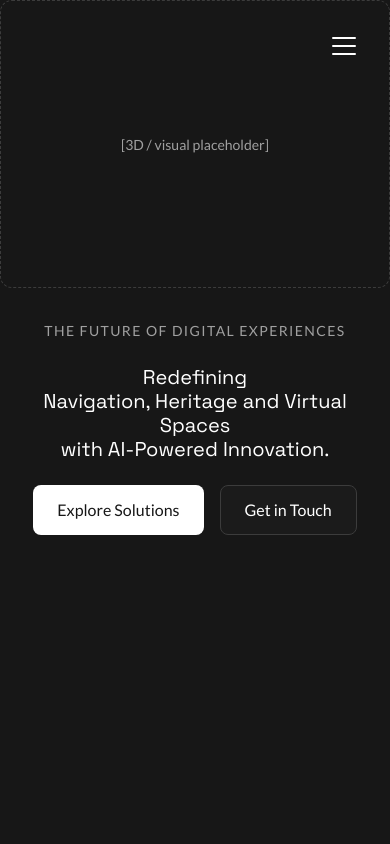
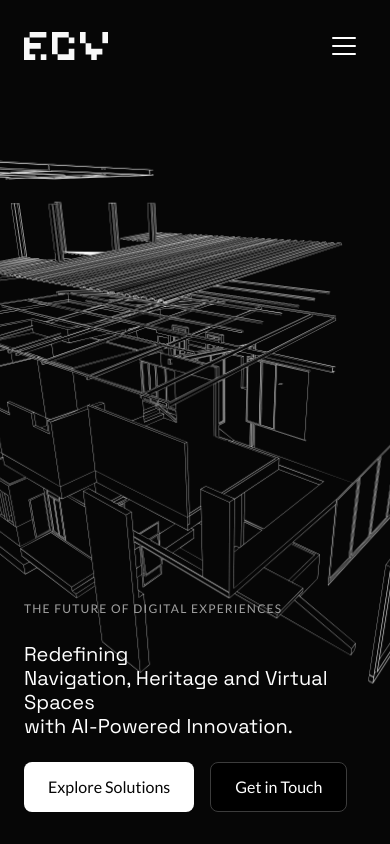
Before and after one commit to axellstr/ecv, an Astro site: page / in a window 390 px wide. Shown: the top 844 px of the page. Built offline with nearby package versions, Linux system fonts and the light colour scheme; Astro itself is replaced by a stand-in of ours.

Commit message:
Add new components, images, and update styling

```diff
--- a/package.json
+++ b/package.json
@@ -3,6 +3,7 @@
   "type": "module",
   "version": "0.0.1",
   "scripts": {
+    "hero:svg": "node scripts/wrap-svg-paths.js",
     "dev": "astro dev",
     "build": "astro build",
     "preview": "astro preview",
--- a/src/components/Hero.astro
+++ b/src/components/Hero.astro
@@ -1,10 +1,11 @@
 ---
+import heroSvg from '../assets/hero-illustration.svg?raw';
 ---
 
 <section class="hero">
   <!-- Full-bleed visual on desktop -->
   <div class="hero__visual">
-    <div class="hero__placeholder"></div>
+    <div class="hero__image-wrap" set:html={heroSvg} />
   </div>
   <div class="hero__content">
     <p class="hero__eyebrow">The Future of Digital Experiences</p>
@@ -12,7 +13,7 @@
       Redefining <br>Navigation, Heritage and Virtual Spaces <br> with AI-Powered Innovation.
     </h1>
     <div class="hero__actions">
-      <a href="#work" class="hero__btn hero__btn--primary">Explore Solutions</a>
+      <a href="#solutions" class="hero__btn hero__btn--primary">Explore Solutions</a>
       <a href="#contact" class="hero__btn hero__btn--secondary">Get in Touch</a>
     </div>
   </div>
@@ -24,19 +25,10 @@
     min-height: 100vh;
   }
 
-  @media (min-width: 769px) {
-    .hero {
-      overflow: hidden;
-    }
+  .hero {
+    overflow: hidden;
   }
 
-  @media (max-width: 768px) {
-    .hero {
-      display: flex;
-      flex-direction: column;
-      text-align: center;
-    }
-  }
 
   /* Desktop: visual fills hero, content sits bottom-right */
   .hero__visual {
@@ -44,19 +36,68 @@
     inset: 0;
   }
 
-  .hero__placeholder {
+  .hero__image-wrap {
     width: 100%;
     height: 100%;
-    display: flex;
-    align-items: center;
-    justify-content: center;
+    position: relative;
+    overflow: hidden;
   }
 
-  .hero__placeholder::after {
-    content: '[3D / visual placeholder]';
-    font-size: var(--text-sm);
-    color: var(--c-text-muted);
-    font-family: var(--font-sans);
+  @media (max-width: 768px) {
+    .hero__image-wrap {
+      display: flex;
+      align-items: center;
+      justify-content: center;
+    }
+  }
+
+  .hero__image-wrap :global(svg) {
+    /* Desktop: pin to bottom-left so left side of illustration is visible */
+    position: absolute;
+    left: 0;
+    bottom: 0;
+    width: 100%;
+    height: 100%;
+    min-width: 100%;
+    min-height: 100%;
+    object-fit: contain;
+    animation: hero-svg-reveal 2s cubic-bezier(0.22, 1, 0.36, 1) forwards;
+  }
+
+  @media (max-width: 768px) {
+    .hero__image-wrap :global(svg) {
+      position: relative;
+      left: auto;
+      bottom: auto;
+      /* Center; render larger to avoid blur */
+      width: 160%;
+      height: 160%;
+      min-width: 160%;
+      min-height: 160%;
+      flex-shrink: 0;
+    }
+  }
+
+  .hero__image-wrap :global(.hero-svg-part) {
+    opacity: 0;
+    animation: hero-part-reveal 0.4s ease-out forwards;
+  }
+
+  @keyframes hero-svg-reveal {
+    from {
+      opacity: 0;
+      transform: scale(0.97) translateY(0.5rem);
+    }
+    to {
+      opacity: 1;
+      transform: scale(1) translateY(0);
+    }
+  }
+
+  @keyframes hero-part-reveal {
+    to {
+      opacity: 1;
+    }
   }
 
   .hero__content {
@@ -72,25 +113,14 @@
   }
 
   @media (max-width: 768px) {
-    .hero__visual {
-      position: relative;
-      min-height: 18rem;
-    }
-
-    .hero__placeholder {
-      min-height: 18rem;
-      border: 1px dashed var(--c-border);
-      border-radius: var(--r-lg);
-    }
-
     .hero__content {
-      position: relative;
-      bottom: auto;
-      right: auto;
-      padding: var(--s-8);
+      bottom: var(--s-8);
+      left: var(--s-6);
+      right: var(--s-6);
+      padding: 0;
       max-width: none;
-      align-items: center;
-      text-align: center;
+      align-items: flex-start;
+      text-align: left;
     }
   }
 
@@ -101,6 +131,12 @@
     text-transform: uppercase;
     letter-spacing: 0.1em;
     color: var(--c-text-muted);
+  }
+
+  @media (max-width: 768px) {
+    .hero__eyebrow {
+      font-size: var(--text-xs);
+    }
   }
 
   .hero__title {
@@ -121,7 +157,7 @@
 
   @media (max-width: 768px) {
     .hero__actions {
-      justify-content: center;
+      justify-content: flex-start;
     }
   }
 
--- a/src/components/Navbar.astro
+++ b/src/components/Navbar.astro
@@ -9,12 +9,17 @@
   </div>
   <ul class="navbar__list navbar__list--desktop" role="list">
     <li><a href="#about" class="navbar__link" data-section="about">About ECV</a></li>
-    <li><a href="#services" class="navbar__link" data-section="services">Services</a></li>
+    <li><a href="#solutions" class="navbar__link" data-section="solutions">Solutions</a></li>
     <li><a href="#digital-twins" class="navbar__link" data-section="digital-twins">Digital Twins</a></li>
     <li><a href="#interactive-model" class="navbar__link" data-section="interactive-model">Interactive Model</a></li>
     <li><a href="#use-cases" class="navbar__link" data-section="use-cases">Use Cases</a></li>
     <li><a href="#contact" class="navbar__link" data-section="contact">Contact</a></li>
   </ul>
+
+  <!-- Mobile: logo top-left (always visible) -->
+  <a href="#" class="navbar__brand navbar__brand--mobile-top" aria-label="E-Compvenience home">
+    <img src="/ecv.svg" alt="E-Compvenience" class="navbar__logo" width="108" height="36" />
+  </a>
 
   <!-- Mobile: hamburger button -->
   <button
@@ -35,8 +40,8 @@
       <img src="/ecv.svg" alt="E-Compvenience" class="navbar__logo" width="108" height="36" />
     </a>
     <ul class="navbar__list navbar__list--mobile" role="list">
-      <li><a href="#services" class="navbar__link" data-section="services">Services</a></li>
       <li><a href="#about" class="navbar__link" data-section="about">About ECV</a></li>
+      <li><a href="#solutions" class="navbar__link" data-section="solutions">Solutions</a></li>
       <li><a href="#digital-twins" class="navbar__link" data-section="digital-twins">Digital Twins</a></li>
       <li><a href="#interactive-model" class="navbar__link" data-section="interactive-model">Interactive Model</a></li>
       <li><a href="#use-cases" class="navbar__link" data-section="use-cases">Use Cases</a></li>
@@ -98,6 +103,36 @@
 
   .navbar__brand--mobile .navbar__logo {
     height: 1.75rem;
+  }
+
+  /* Mobile: logo top-left (matches hamburger tap target) */
+  .navbar__brand--mobile-top {
+    display: none;
+    position: fixed;
+    top: 1.5rem;
+    left: 1.5rem;
+    min-width: 44px;
+    min-height: 44px;
+    align-items: center;
+    z-index: 1001;
+    -webkit-tap-highlight-color: transparent;
+  }
+
+  .navbar__brand--mobile-top .navbar__logo {
+    height: 1.75rem;
+    width: auto;
+  }
+
+  @media (max-width: 768px) {
+    .navbar__brand--mobile-top {
+      display: flex;
+    }
+  }
+
+  @media (min-width: 769px) {
+    .navbar__brand--mobile-top {
+      display: none !important;
+    }
   }
 
   /* Desktop nav list - top-left, below logo */
@@ -336,7 +371,7 @@
     }
 
     // Intersection Observer for scrollspy
-    const sections = ['services', 'about', 'digital-twins', 'interactive-model', 'use-cases', 'contact'];
+    const sections = ['about', 'solutions', 'digital-twins', 'interactive-model', 'use-cases', 'contact'];
     const sectionElements = sections
       .map((id) => document.getElementById(id))
       .filter((el): el is HTMLElement => el != null);
--- a/src/components/Services.astro
+++ b/src/components/Services.astro
@@ -3,7 +3,7 @@ const services = [
   {
     title: '3D Reconstruction',
     description: '3D Reconstruction of an area, individual building or smaller scale objects using Laser Scanning and Terrestrial and Aerial Photogrammetry processes.',
-    image: '', // e.g. '/images/services/3d-reconstruction.jpg'
+    image: '/one.png',
   },
   {
     title: 'Data Visualization',
@@ -33,9 +33,9 @@ const services = [
 ];
 ---
 
-<section id="services" class="services">
+<section id="solutions" class="services">
   <div class="services__inner">
-    <h2 class="services__title">Services</h2>
+    <h2 class="services__title">Solutions</h2>
     <p class="services__description">
       We deliver end-to-end solutions that leverage spatial technology and AI to transform how organisations navigate,
       preserve, and present their environments.
--- a/src/styles/global.css
+++ b/src/styles/global.css
@@ -7,8 +7,8 @@
   --font-heading: 'Space Grotesk', sans-serif;
 
   /* Colors */
-  --c-bg: rgb(23, 23, 23);
-  --c-surface: rgb(27, 27, 27);
+  --c-bg: rgb(6, 6, 6);
+  --c-surface: rgb(0, 0, 0);
   --c-border: rgb(60, 60, 60);
   --c-text: #ffffff;
   --c-text-muted: rgb(160, 160, 160);
```
Also changed, not shown: scripts/wrap-svg-paths.js (added, +28 -0 lines), public/download.svg (added), src/assets/hero-illustration.svg (added), 1 other file.
